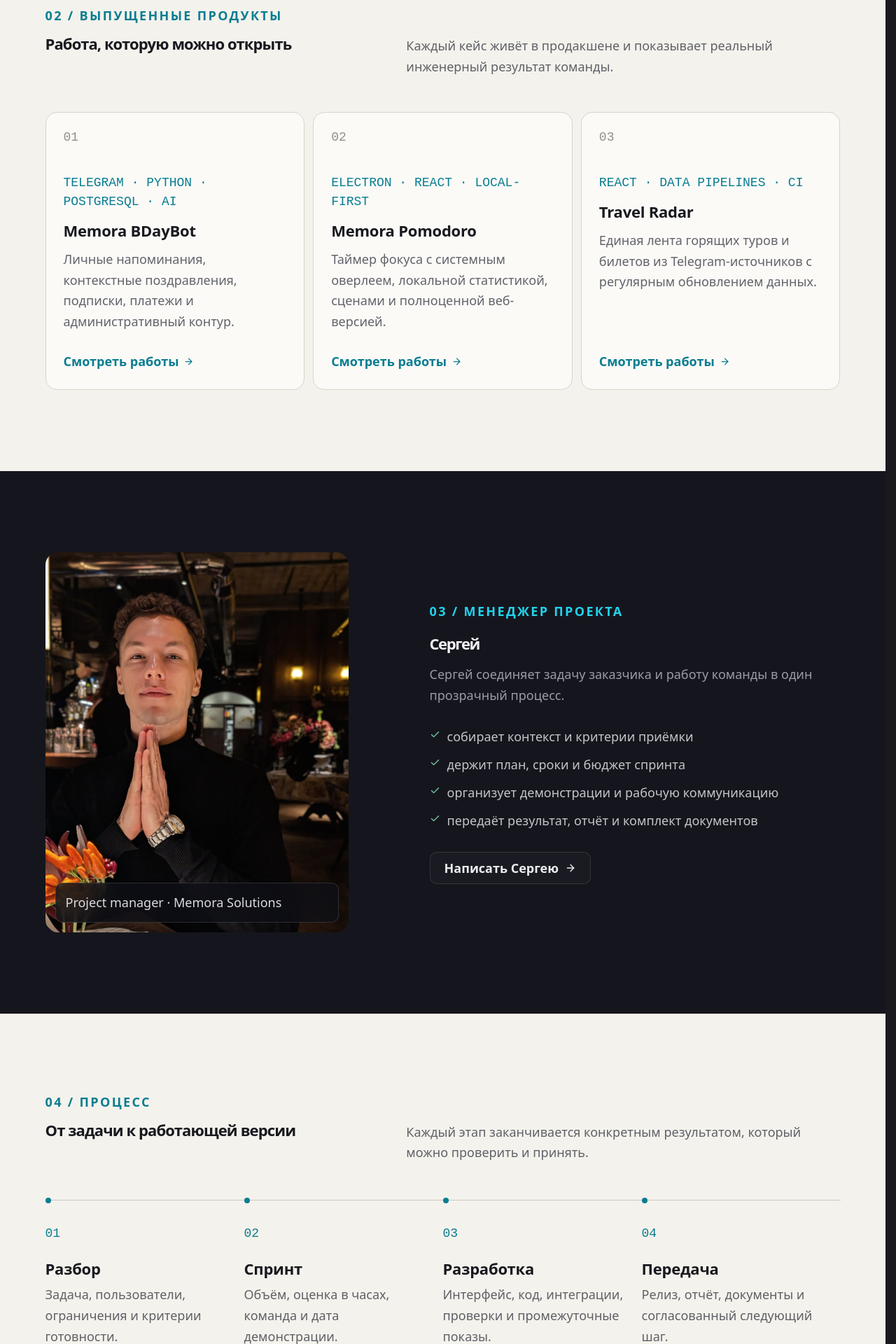
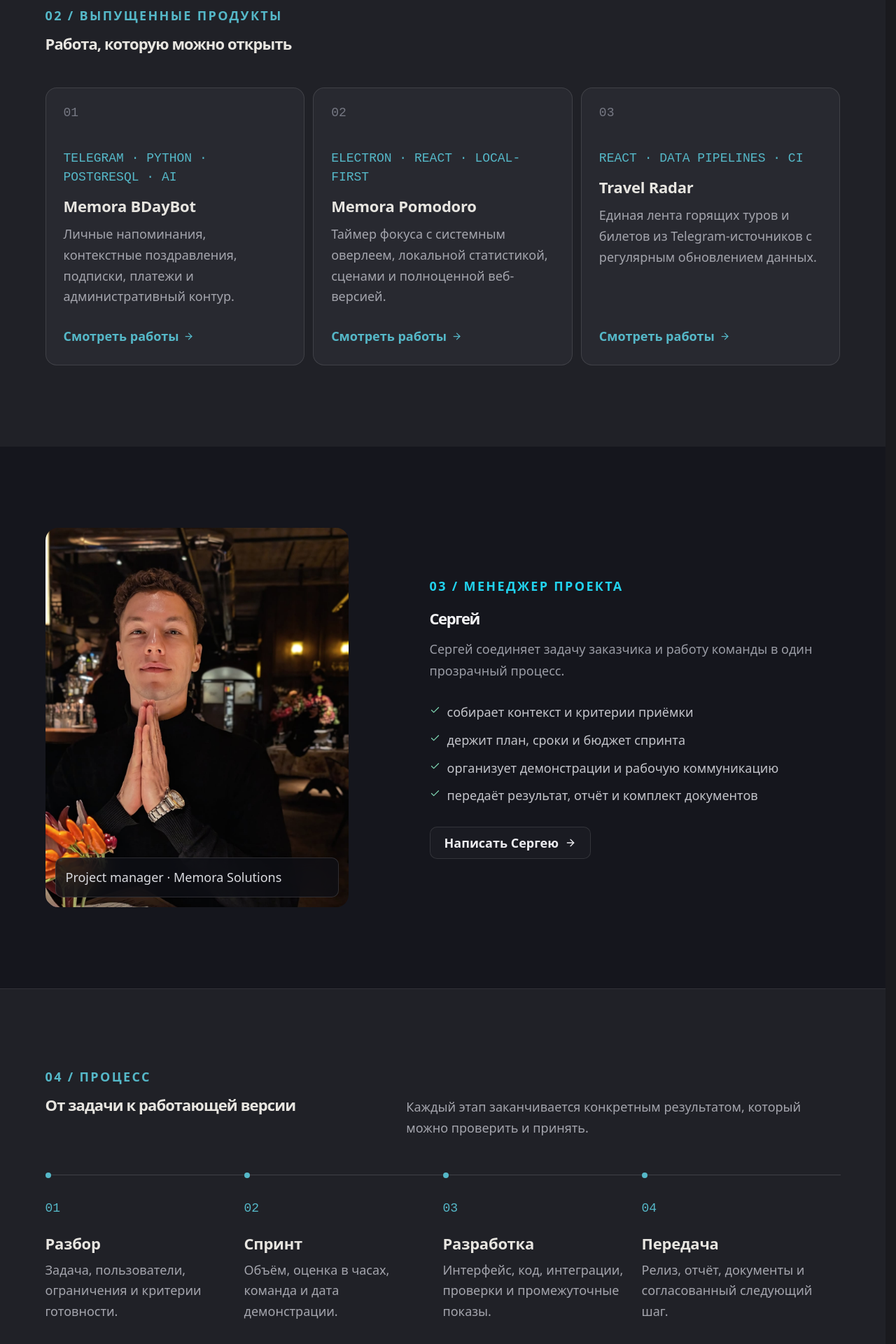
Before and after one commit to arar228/memora-solutions, a React (Vite) app: page /creator in a window 1280 px wide. Shown: the part 1920-3840 px from the top of the page at 70% size. Built offline with nearby package versions, Linux system fonts and the light colour scheme.

Commit message:
style(portfolio): soften product sections

```diff
--- a/src/pages/Creator/CreatorPage.css
+++ b/src/pages/Creator/CreatorPage.css
@@ -4,8 +4,8 @@
     --portfolio-dark: #15161d;
     --portfolio-dark-2: #1b1c24;
     --portfolio-line: rgba(255, 255, 255, 0.11);
-    --portfolio-paper: #f4f2ec;
-    --portfolio-ink: #18191f;
+    --portfolio-paper: #202127;
+    --portfolio-ink: #e7e5e0;
     color: #ececf0;
     background: var(--portfolio-dark);
 }
@@ -240,8 +240,9 @@
 }
 
 .portfolio-section-head--light h2 { color: var(--portfolio-ink); }
-.portfolio-section-head--light > p { color: #5f6168; }
-.portfolio-section-head--light .portfolio-kicker { color: #087d91; }
+.portfolio-section-head--light > p { color: #a4a5ad; }
+.portfolio-section-head--light .portfolio-kicker { color: #55b8c8; }
+.portfolio-section-head--compact { grid-template-columns: 1fr; }
 
 .portfolio-cases {
     display: grid;
@@ -255,10 +256,10 @@
     min-height: 320px;
     flex-direction: column;
     padding: 25px;
-    border: 1px solid #d7d4cc;
+    border: 1px solid rgba(255,255,255,.11);
     border-radius: 16px;
     color: var(--portfolio-ink);
-    background: #fbfaf7;
+    background: #282930;
     text-decoration: none;
     transition: transform 180ms ease, box-shadow 180ms ease;
 }
@@ -266,14 +267,14 @@
 .portfolio-case:hover {
     color: var(--portfolio-ink);
     transform: translateY(-4px);
-    box-shadow: 0 22px 48px rgba(32,34,40,.1);
+    box-shadow: 0 22px 48px rgba(0,0,0,.22);
 }
 
-.portfolio-case__number { color: #918e87; font: 12px ui-monospace, monospace; }
-.portfolio-case__type { margin-top: 42px; color: #087d91; font: 11px ui-monospace, monospace; line-height: 1.5; text-transform: uppercase; }
+.portfolio-case__number { color: #777984; font: 12px ui-monospace, monospace; }
+.portfolio-case__type { margin-top: 42px; color: #55b8c8; font: 11px ui-monospace, monospace; line-height: 1.5; text-transform: uppercase; }
 .portfolio-case h3 { margin: 13px 0 12px; color: var(--portfolio-ink); font-size: 1.35rem; }
-.portfolio-case p { color: #62636a; font-size: 14px; line-height: 1.65; }
-.portfolio-case__link { display: inline-flex; align-items: center; gap: 7px; margin-top: auto; padding-top: 26px; color: #087d91; font-size: 13px; font-weight: 700; }
+.portfolio-case p { color: #a4a5ad; font-size: 14px; line-height: 1.65; }
+.portfolio-case__link { display: inline-flex; align-items: center; gap: 7px; margin-top: auto; padding-top: 26px; color: #55b8c8; font-size: 13px; font-weight: 700; }
 
 .portfolio-manager-section { padding: 116px 0; }
 
@@ -327,20 +328,20 @@
 .portfolio-manager__copy li { display: flex; align-items: flex-start; gap: 10px; color: #c3c4ca; font-size: 13px; line-height: 1.55; }
 .portfolio-manager__copy li svg { flex: 0 0 auto; margin-top: 3px; color: var(--portfolio-green); }
 
-.portfolio-process-section { border-top: 1px solid #dedbd3; }
+.portfolio-process-section { border-top: 1px solid rgba(255,255,255,.08); }
 
 .portfolio-process {
     display: grid;
     grid-template-columns: repeat(4, 1fr);
     margin-top: 52px;
-    border-top: 1px solid #c9c6be;
+    border-top: 1px solid rgba(255,255,255,.14);
 }
 
 .portfolio-process article { position: relative; padding: 30px 26px 0 0; }
-.portfolio-process article::before { content: ''; position: absolute; top: -4px; left: 0; width: 8px; height: 8px; border-radius: 50%; background: #087d91; }
-.portfolio-process span { color: #087d91; font: 11px ui-monospace, monospace; }
+.portfolio-process article::before { content: ''; position: absolute; top: -4px; left: 0; width: 8px; height: 8px; border-radius: 50%; background: #55b8c8; }
+.portfolio-process span { color: #55b8c8; font: 11px ui-monospace, monospace; }
 .portfolio-process h3 { margin: 22px 0 9px; color: var(--portfolio-ink); font-size: 1.125rem; }
-.portfolio-process p { color: #5f6067; font-size: 14px; line-height: 1.65; }
+.portfolio-process p { color: #a4a5ad; font-size: 14px; line-height: 1.65; }
 
 .portfolio-offer-section { padding: 116px 0; }
 
@@ -368,7 +369,7 @@
 .portfolio-price-card li svg { flex: 0 0 auto; margin-top: 3px; color: var(--portfolio-green); }
 .portfolio-offer-note { max-width: 760px; margin-top: 20px; color: #858791; font-size: 13px; line-height: 1.65; }
 
-.portfolio-documents-section { border-top: 1px solid #dedbd3; }
+.portfolio-documents-section { border-top: 1px solid rgba(255,255,255,.08); }
 
 .portfolio-documents {
     display: grid;
@@ -382,16 +383,16 @@
     min-height: 280px;
     flex-direction: column;
     padding: 26px;
-    border: 1px solid #d7d4cc;
+    border: 1px solid rgba(255,255,255,.11);
     border-radius: 15px;
-    background: #fbfaf7;
+    background: #282930;
 }
 
-.portfolio-document__top { display: flex; align-items: center; justify-content: space-between; color: #087d91; }
-.portfolio-document__top span { color: #918e87; font: 11px ui-monospace, monospace; }
+.portfolio-document__top { display: flex; align-items: center; justify-content: space-between; color: #55b8c8; }
+.portfolio-document__top span { color: #777984; font: 11px ui-monospace, monospace; }
 .portfolio-documents h3 { margin: 32px 0 11px; color: var(--portfolio-ink); font-size: 1.125rem; line-height: 1.35; }
-.portfolio-documents p { color: #5f6067; font-size: 14px; line-height: 1.65; }
-.portfolio-documents a { display: inline-flex; align-items: center; gap: 6px; margin-top: auto; padding-top: 24px; color: #087d91; font-size: 13px; font-weight: 700; text-decoration: none; }
+.portfolio-documents p { color: #a4a5ad; font-size: 14px; line-height: 1.65; }
+.portfolio-documents a { display: inline-flex; align-items: center; gap: 6px; margin-top: auto; padding-top: 24px; color: #55b8c8; font-size: 13px; font-weight: 700; text-decoration: none; }
 
 .portfolio-contact-section { padding: 26px 0 100px; }
 
--- a/src/pages/Creator/CreatorPage.jsx
+++ b/src/pages/Creator/CreatorPage.jsx
@@ -48,7 +48,6 @@ const COPY = {
         ],
         casesLabel: '02 / Выпущенные продукты',
         casesTitle: 'Работа, которую можно открыть',
-        casesLead: 'Каждый кейс живёт в продакшене и показывает реальный инженерный результат команды.',
         productCases: [
             {
                 name: 'Memora BDayBot',
@@ -146,7 +145,6 @@ const COPY = {
         ],
         casesLabel: '02 / Shipped products',
         casesTitle: 'Work you can open',
-        casesLead: 'Every case runs in production and demonstrates a real engineering outcome.',
         productCases: [
             { name: 'Memora BDayBot', type: 'Telegram · Python · PostgreSQL · AI', text: 'Personal reminders, contextual messages, subscriptions, payments, and admin operations.', href: '/bday-bot' },
             { name: 'Memora Pomodoro', type: 'Electron · React · local-first', text: 'A focus timer with system overlay, local statistics, animated scenes, and a complete web version.', href: '/pomodoro' },
@@ -289,10 +287,9 @@ export default function CreatorPage() {
                 <section className="portfolio-light-section" id="cases">
                     <div className="container">
                         <AnimatedSection>
-                            <div className="portfolio-section-head portfolio-section-head--light">
+                            <div className="portfolio-section-head portfolio-section-head--light portfolio-section-head--compact">
                                 <span className="portfolio-kicker">{c.casesLabel}</span>
                                 <h2>{c.casesTitle}</h2>
-                                <p>{c.casesLead}</p>
                             </div>
                             <div className="portfolio-cases">
                                 {c.productCases.map((item, index) => (
```
